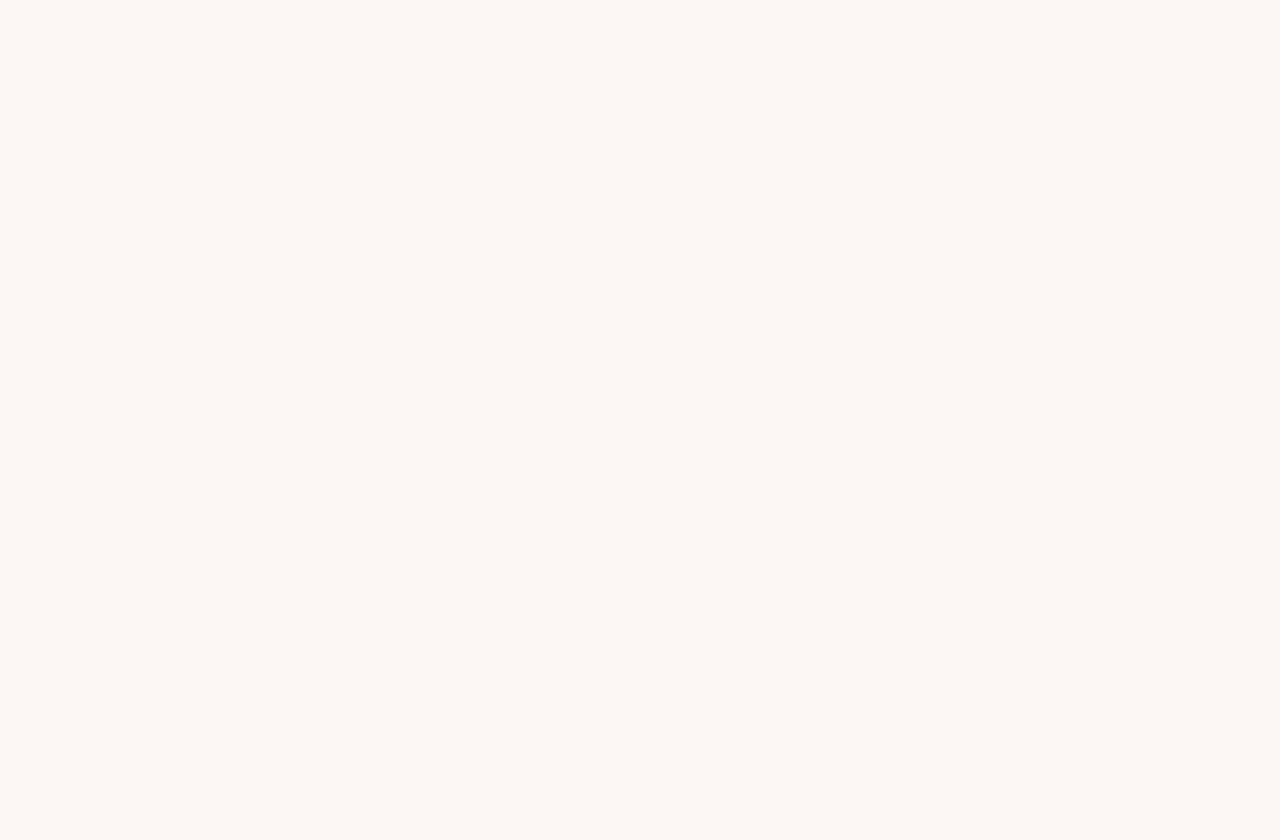
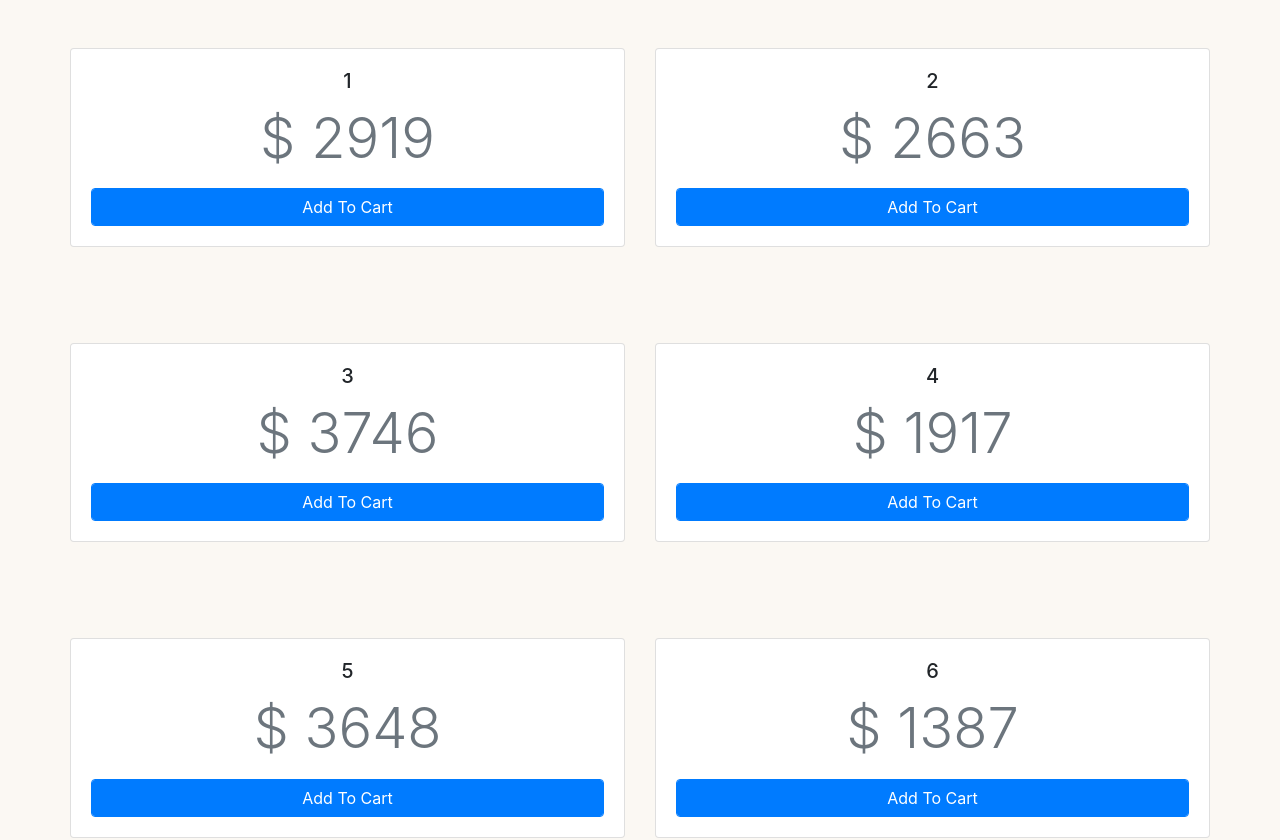
Before and after one commit to ShawnYoung72443/VUE.JS-Shop, a Vue app: page / in a window 1280 px wide. Shown: the top 840 px of the page. Before the commit the page ends 800 px from the top, so only its background shows below. Built offline with nearby package versions, Linux system fonts and the light colour scheme.

Commit message:
implement product component

```diff
--- a/src/App.vue
+++ b/src/App.vue
@@ -2,6 +2,11 @@
   <div class="container">
     <div class="row">
       <div class="col-md-7"></div>
+        <div class="row">
+          <div :key="product.id" class="col-md-6" v-for="product in products">
+            <product v-on:add-to-cart="addToCart" :product="product"></product>
+          </div>
+        </div>
       <div class="col-md-5"></div>
     </div>
   </div>
@@ -14,9 +19,30 @@
 export default {
   name: 'app',
 
+  components: {
+    Product
+  },
+
   data(){
     return{
-      products
+      products,
+
+      cart: []
+    }
+  },
+
+  methods: {
+    addToCart(product){
+      this.cart.push(product)
+    },
+    isInCart(product){
+      const item = this.cart.find(item => item.id === product.id)
+
+      if(item){
+        return true
+      }else{
+        return false
+      }
     }
   }
 
--- a/src/components/Product.vue
+++ b/src/components/Product.vue
@@ -1,9 +1,15 @@
 <template>
     <div class="card my-5">
         <div class="card-body">
-            <h5 class="text-center card-title">Product name</h5>
-            <p class="text-center text-muted card-text display-4">$292</p>
-            <button class="btn btn-primary form-control">Add To Cart</button>
+            <h5 class="text-center card-title">{{ product.title }}</h5>
+            <p class="text-center text-muted card-text display-4">$ {{ Number(product.price).toFixed() }}</p>
+            <button @click="$emit('add-to-cart', product)" class="btn btn-primary form-control">Add To Cart</button>
         </div>
     </div>
 </template>
+
+<script>
+export default {
+    props: ['product']
+}
+</script>
```
